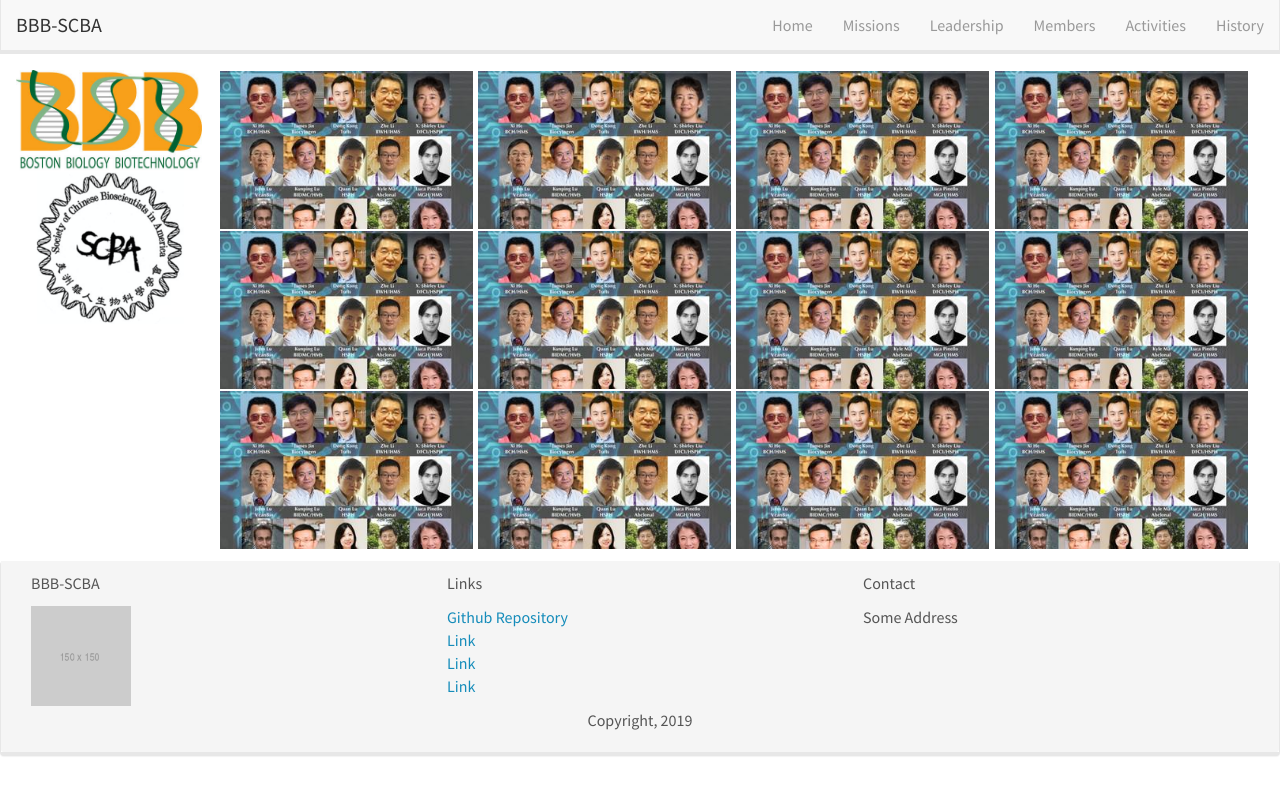
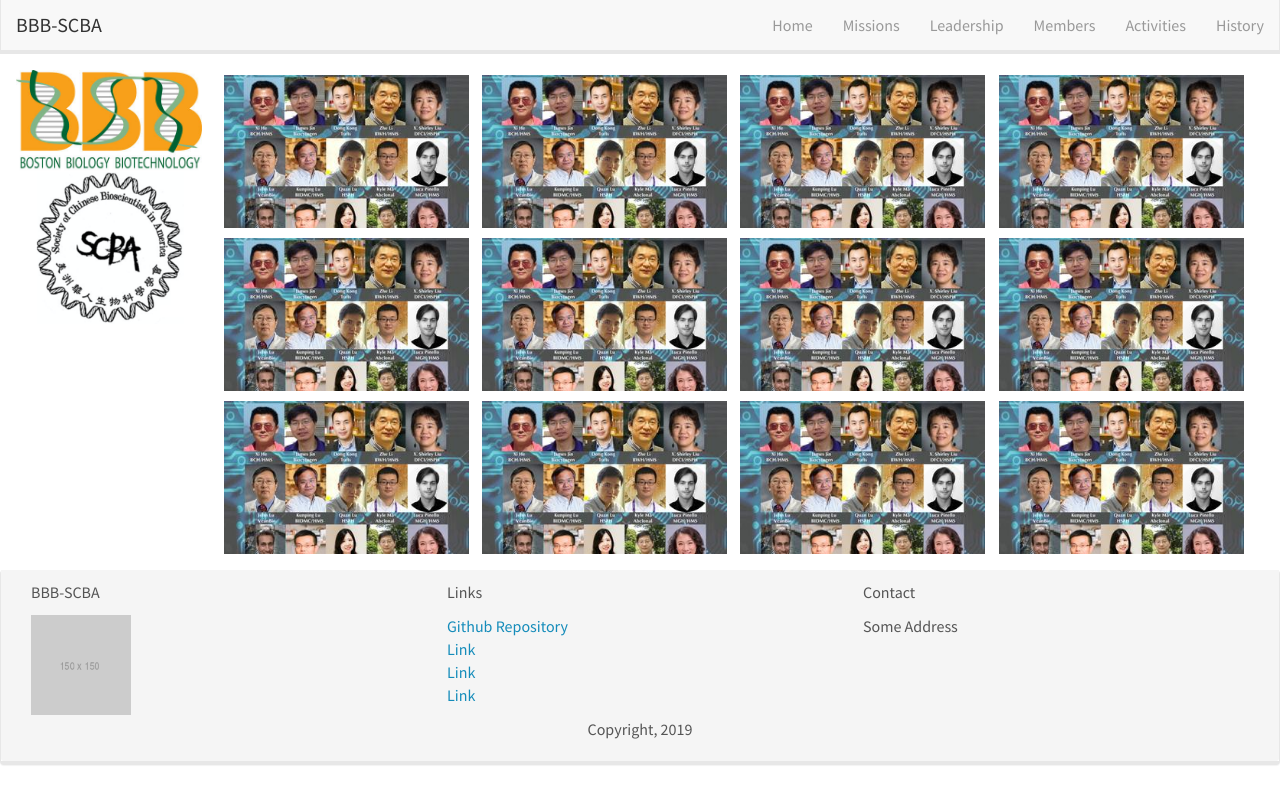
Before and after one commit to bbb-scba/bbb-scba.github.io, a Jekyll site: the page built from home.md, in a window 1280 px wide. Shown: the top 804 px of the page. Built offline with Jekyll 4.4.1, drawn with Linux system fonts in a browser that asks for light colours; nearby versions of some CDN libraries.

Commit message:
Update home.md

```diff
--- a/home.md
+++ b/home.md
@@ -19,18 +19,18 @@ permalink: /
   <div class="right" style="flex-basis: 85%;">
 
 <p align="center">
-<img src="images/slider/flyer_v9.jpg" style="width:24%; height:24%; padding: 1px;">
-<img src="images/slider/flyer_v9.jpg" style="width:24%; height:24%; padding: 1px;">
-<img src="images/slider/flyer_v9.jpg" style="width:24%; height:24%; padding: 1px;">
-<img src="images/slider/flyer_v9.jpg" style="width:24%; height:24%; padding: 1px;">
-<img src="images/slider/flyer_v9.jpg" style="width:24%; height:24%; padding: 1px;">
-<img src="images/slider/flyer_v9.jpg" style="width:24%; height:24%; padding: 1px;">
-<img src="images/slider/flyer_v9.jpg" style="width:24%; height:24%; padding: 1px;">
-<img src="images/slider/flyer_v9.jpg" style="width:24%; height:24%; padding: 1px;">
-<img src="images/slider/flyer_v9.jpg" style="width:24%; height:24%; padding: 1px;">
-<img src="images/slider/flyer_v9.jpg" style="width:24%; height:24%; padding: 1px;">
-<img src="images/slider/flyer_v9.jpg" style="width:24%; height:24%; padding: 1px;">
-<img src="images/slider/flyer_v9.jpg" style="width:24%; height:24%; padding: 1px;">
+<img src="images/slider/flyer_v9.jpg" style="width:24%; height:24%; padding: 5px;">
+<img src="images/slider/flyer_v9.jpg" style="width:24%; height:24%; padding: 5px;">
+<img src="images/slider/flyer_v9.jpg" style="width:24%; height:24%; padding: 5px;">
+<img src="images/slider/flyer_v9.jpg" style="width:24%; height:24%; padding: 5px;">
+<img src="images/slider/flyer_v9.jpg" style="width:24%; height:24%; padding: 5px;">
+<img src="images/slider/flyer_v9.jpg" style="width:24%; height:24%; padding: 5px;">
+<img src="images/slider/flyer_v9.jpg" style="width:24%; height:24%; padding: 5px;">
+<img src="images/slider/flyer_v9.jpg" style="width:24%; height:24%; padding: 5px;">
+<img src="images/slider/flyer_v9.jpg" style="width:24%; height:24%; padding: 5px;">
+<img src="images/slider/flyer_v9.jpg" style="width:24%; height:24%; padding: 5px;">
+<img src="images/slider/flyer_v9.jpg" style="width:24%; height:24%; padding: 5px;">
+<img src="images/slider/flyer_v9.jpg" style="width:24%; height:24%; padding: 5px;">
 </p>
 
 </div>
```
